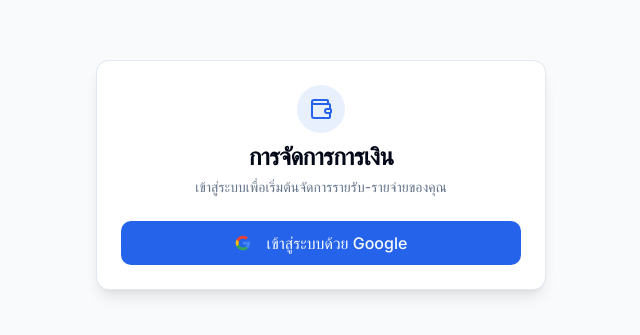
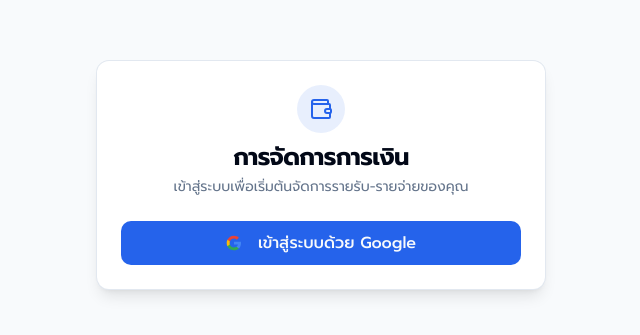
Before and after one commit to xNewz/money-saving, a Next.js app: page /login in a window 1280 px wide. Shown: the part 225-560 px from the top of the page, without its empty margins (319-959 px from the left). Built offline with nearby package versions, Linux system fonts and the light colour scheme; no server answers.

Commit message:
feat: add global layout with Prompt font, theme provider, and auth context integration

```diff
--- a/src/app/layout.tsx
+++ b/src/app/layout.tsx
@@ -1,11 +1,16 @@
 import type { Metadata } from "next";
-import { Inter } from "next/font/google";
+import { Prompt } from "next/font/google";
 import "@/index.css";
 import { ThemeProvider } from "@/components/ThemeProvider";
 import { AuthProvider } from "@/contexts/AuthContext";
 import { Toaster } from "@/components/ui/sonner";
 
-const inter = Inter({ subsets: ["latin"] });
+const prompt = Prompt({
+  weight: ['300', '400', '500', '600', '700'],
+  subsets: ["latin", "thai"],
+  display: 'swap',
+  variable: '--font-sans',
+});
 
 export const metadata: Metadata = {
   title: "Money Saving App",
@@ -19,7 +24,7 @@ export default function RootLayout({
 }) {
   return (
     <html lang="th" suppressHydrationWarning>
-      <body className={inter.className}>
+      <body className={`${prompt.variable} font-sans`}>
         <ThemeProvider defaultTheme="system" storageKey="money-saving-theme">
           <AuthProvider>
             {children}
--- a/tailwind.config.js
+++ b/tailwind.config.js
@@ -14,6 +14,9 @@ export default {
       },
     },
     extend: {
+      fontFamily: {
+        sans: ["var(--font-sans)", "sans-serif"],
+      },
       colors: {
         border: "hsl(var(--border))",
         input: "hsl(var(--input))",
```
